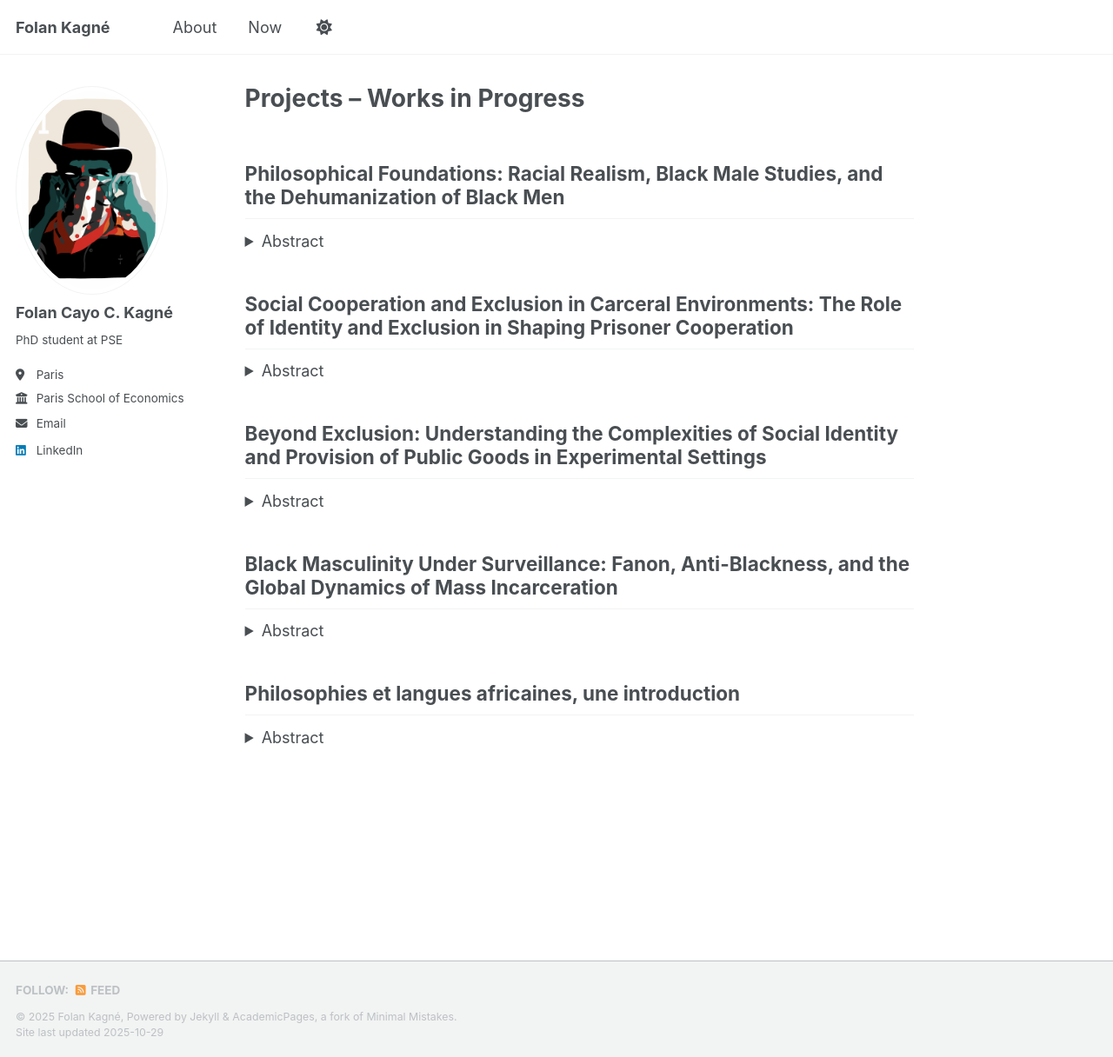
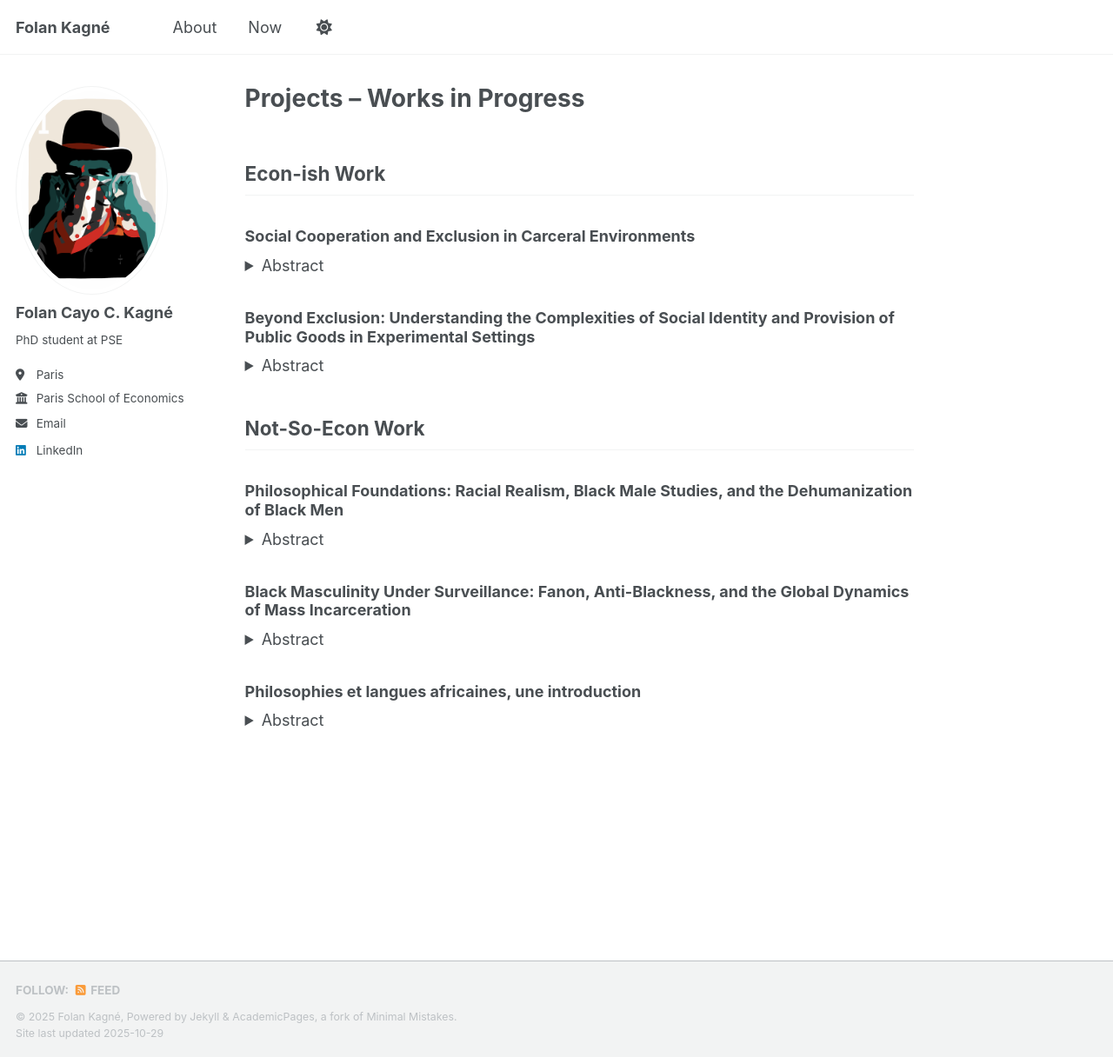
Before and after one commit to folankagne/folankagne.github.io, a Jekyll site: the page built from _pages/working-projects.md, in a window 1280 px wide and 1216 px high. Shown: the whole window at 87% size. Built offline with Jekyll 4.4.1, drawn with Linux system fonts in a browser that asks for light colours; a script that is not in the unit is left out; some of the changed lines change nothing that is shown; some of the changed text lies outside the part shown.

Commit message:
Update working-projects.md

```diff
--- a/_pages/working-projects.md
+++ b/_pages/working-projects.md
@@ -4,8 +4,32 @@ title: "Projects – Works in Progress"
 author_profile: true
 ---
 
+## Econ-ish Work
 
-## Philosophical Foundations: Racial Realism, Black Male Studies, and the Dehumanization of Black Men
+### Social Cooperation and Exclusion in Carceral Environments
+
+<details>
+<summary>Abstract</summary>
+
+Over 11.5 million people are incarcerated globally, with the French prison system facing acute challenges such as overcrowding, poor conditions, and high recidivism. While prisons are meant to punish, deter, rehabilitate, and incapacitate, their reliance on isolation may undermine the social and psychological conditions necessary for reintegration. Despite their importance, these behavioral and psychological dimensions remain underexplored.<br><br>
+This thesis takes an interdisciplinary approach to examine how social exclusion and social identity affect cooperative behavior among incarcerated individuals. An original experiment was conducted in a French Maison Centrale, combining a public goods game, social inclusion priming, and qualitative interviews. The mixed 2×2 design includes a within-subjects manipulation of social identity (inmates play with in-group vs. out-group members) and a between-subjects priming task (inclusion vs. control). Semi-structured interviews followed to collect psychosocial data and to explore inmates’ experiences of exclusion, identity, and belonging. <br><br>
+The findings challenge the notion of a unified “criminal brotherhood,” as no significant ingroup bias was observed in cooperative behavior. However, social inclusion priming increased cooperation toward out-group members, suggesting that even minimal psychological interventions can foster prosociality toward the out-group. Exploratory analyses further highlight the negative impact of prolonged incarceration on trust and cooperation, aligning with emerging theories of institutionalized social exclusion. <br><br>
+Although constrained by sample size and the specificity of the setting, this research aims to provide novel insights into the psychosocial effects of incarceration. By illuminating the complex interplay between exclusion, identity, and cooperation, the thesis contributes to the broader goal of enhancing rehabilitation efforts.<br><br>
+
+</details>
+
+### Beyond Exclusion: Understanding the Complexities of Social Identity and Provision of Public Goods in Experimental Settings
+
+<details>
+<summary>Abstract</summary>
+
+This research explores the impact of social exclusion and social identity on cooperation through a three-stage experimental design. In the early stages, participants established their group identity on the basis of their preferences for abstract paintings. The first experimental stage involved symmetrical and asymmetrical one- shot prisoner’s dilemma (PD) games, revealing that cooperation rates were higher in the asymmetrical PD, despite the unchanged Nash equilibrium favoring defection. The concept of the “veil of ignorance” could explain this increased cooperation, by promoting empathy between participants. The second experimental stage, a public goods game, showed that prior social exclusion led to lower contributions, but that strong group identification and internal locus of control mitigated this effect, leading to some increased contributions from the socially excluded individuals. These results highlight the complexity of social exclusion and the important roles of social identity and individual characteristics in cooperative behavior. They pave the way for future field experiments, which should investigate the interaction between these factors to inform policies promoting social cohesion and prosocial behavior.<br><br>
+
+</details>
+
+## Not-So-Econ Work
+
+### Philosophical Foundations: Racial Realism, Black Male Studies, and the Dehumanization of Black Men
 
 <details>
 <summary>Abstract</summary>
@@ -23,28 +47,7 @@ Together, the works of Curry, Fanon, and Ajari provide a comprehensive philosoph
 
 </details>
 
-## Social Cooperation and Exclusion in Carceral Environments: The Role of Identity and Exclusion in Shaping Prisoner Cooperation
-
-<details>
-<summary>Abstract</summary>
-
-Over 11.5 million people are incarcerated globally, with the French prison system facing acute challenges such as overcrowding, poor conditions, and high recidivism. While prisons are meant to punish, deter, rehabilitate, and incapacitate, their reliance on isolation may undermine the social and psychological conditions necessary for reintegration. Despite their importance, these behavioral and psychological dimensions remain underexplored.<br><br>
-This thesis takes an interdisciplinary approach to examine how social exclusion and social identity affect cooperative behavior among incarcerated individuals. An original experiment was conducted in a French Maison Centrale, combining a public goods game, social inclusion priming, and qualitative interviews. The mixed 2×2 design includes a within-subjects manipulation of social identity (inmates play with in-group vs. out-group members) and a between-subjects priming task (inclusion vs. control). Semi-structured interviews followed to collect psychosocial data and to explore inmates’ experiences of exclusion, identity, and belonging. <br><br>
-The findings challenge the notion of a unified “criminal brotherhood,” as no significant ingroup bias was observed in cooperative behavior. However, social inclusion priming increased cooperation toward out-group members, suggesting that even minimal psychological interventions can foster prosociality toward the out-group. Exploratory analyses further highlight the negative impact of prolonged incarceration on trust and cooperation, aligning with emerging theories of institutionalized social exclusion. <br><br>
-Although constrained by sample size and the specificity of the setting, this research aims to provide novel insights into the psychosocial effects of incarceration. By illuminating the complex interplay between exclusion, identity, and cooperation, the thesis contributes to the broader goal of enhancing rehabilitation efforts.<br><br>
-
-</details>
-
-## Beyond Exclusion: Understanding the Complexities of Social Identity and Provision of Public Goods in Experimental Settings
-
-<details>
-<summary>Abstract</summary>
-
-This research explores the impact of social exclusion and social identity on cooperation through a three-stage experimental design. In the early stages, participants established their group identity on the basis of their preferences for abstract paintings. The first experimental stage involved symmetrical and asymmetrical one- shot prisoner’s dilemma (PD) games, revealing that cooperation rates were higher in the asymmetrical PD, despite the unchanged Nash equilibrium favoring defection. The concept of the “veil of ignorance” could explain this increased cooperation, by promoting empathy between participants. The second experimental stage, a public goods game, showed that prior social exclusion led to lower contributions, but that strong group identification and internal locus of control mitigated this effect, leading to some increased contributions from the socially excluded individuals. These results highlight the complexity of social exclusion and the important roles of social identity and individual characteristics in cooperative behavior. They pave the way for future field experiments, which should investigate the interaction between these factors to inform policies promoting social cohesion and prosocial behavior.<br><br>
-
-</details>
-
-## Black Masculinity Under Surveillance: Fanon, Anti-Blackness, and the Global Dynamics of Mass Incarceration
+### Black Masculinity Under Surveillance: Fanon, Anti-Blackness, and the Global Dynamics of Mass Incarceration
 
 <details>
 <summary>Abstract</summary>
@@ -53,7 +56,7 @@ This paper examines mass incarceration’s disproportionate impact on Black male
 
 </details>
 
-## Philosophies et langues africaines, une introduction
+### Philosophies et langues africaines, une introduction
 
 <details>
 <summary>Abstract</summary>
```
